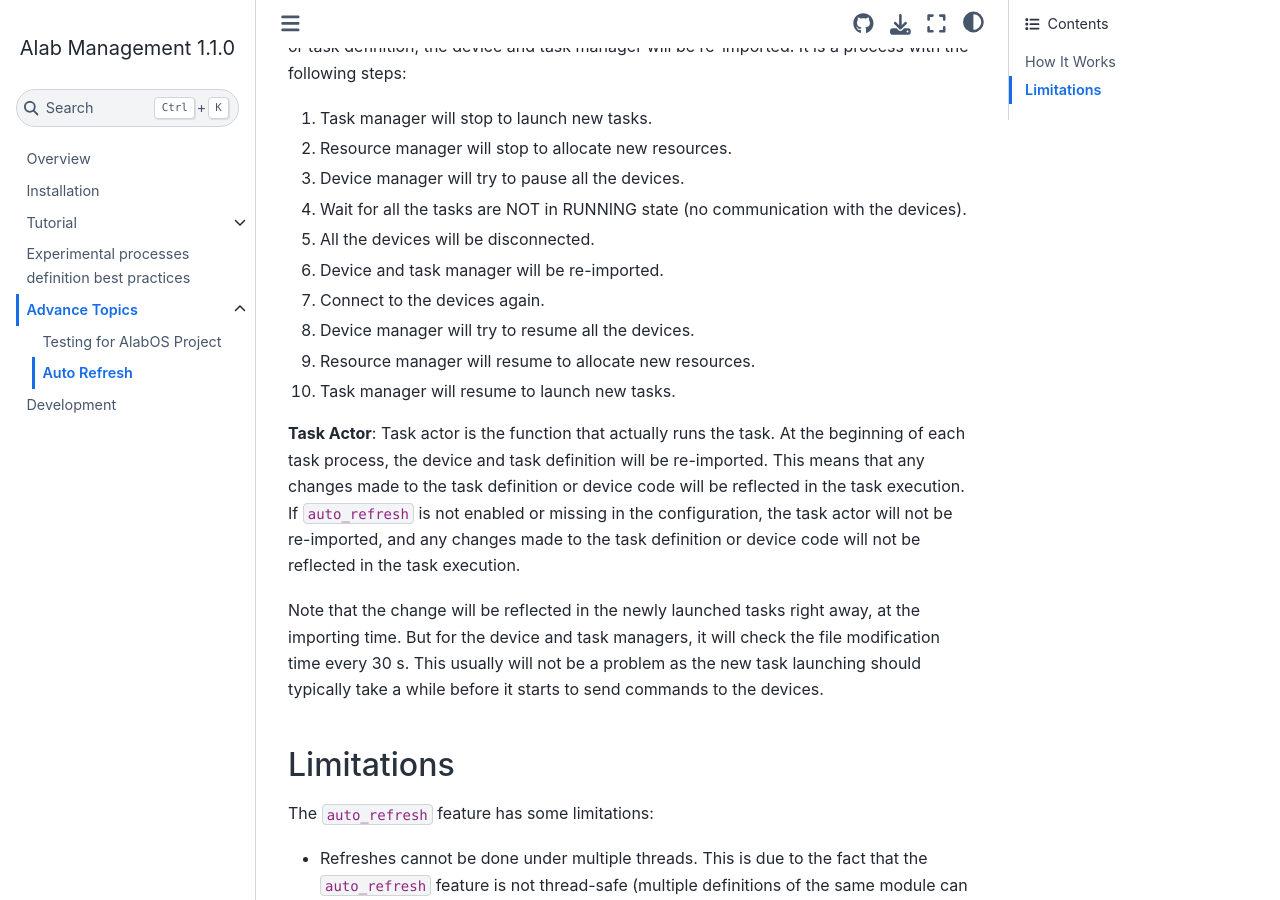
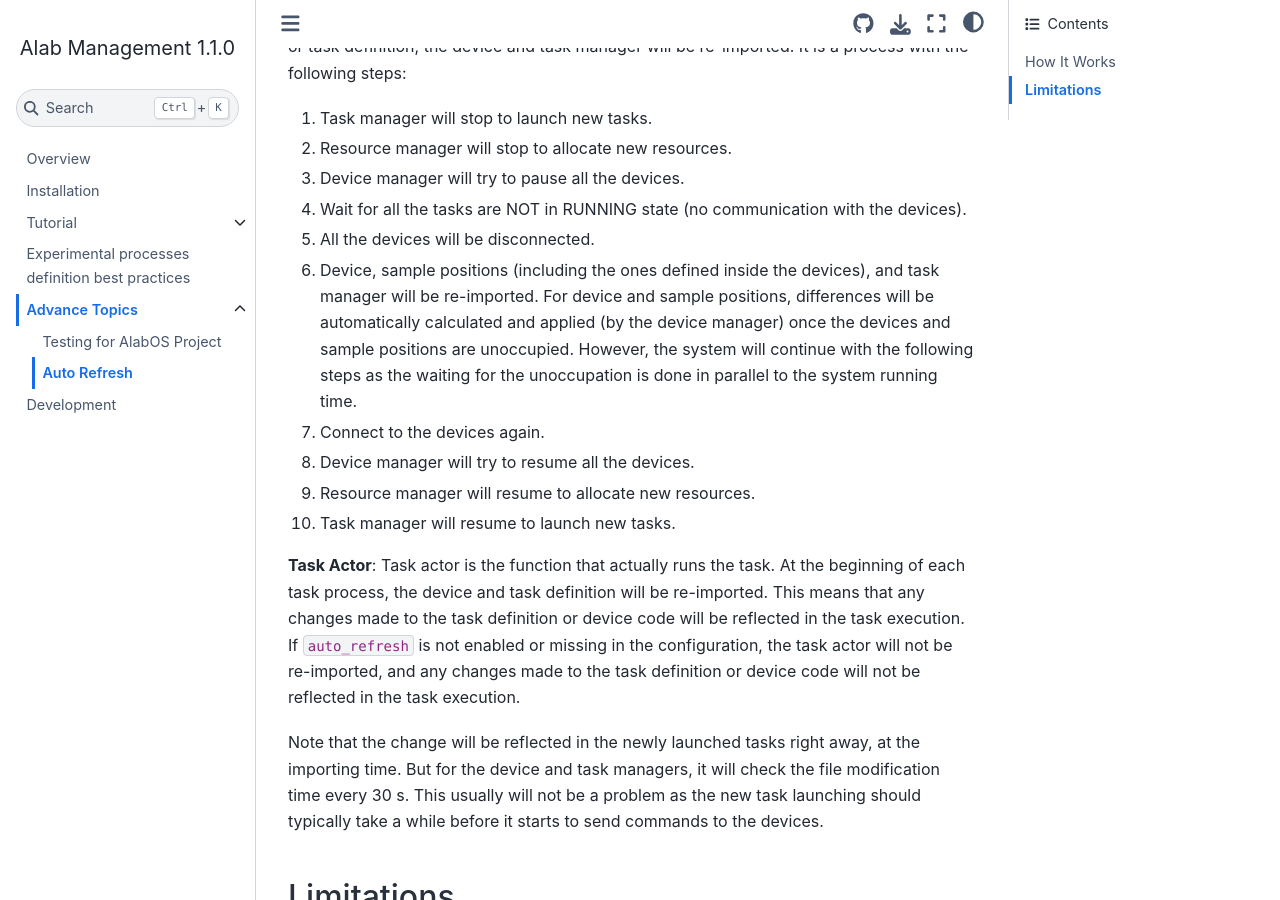
Before and after one commit to CederGroupHub/alabos, a Sphinx documentation site: the page built from docs/source/auto_refresh.md, in a window 1280 px wide and 900 px high, scrolled down 523 px. Built offline with Sphinx 7.4.7 and the Sphinx Book theme 1.1.4, drawn with Linux system fonts in a browser that asks for light colours; pages that are not in the unit, such as notebooks, are missing from menus; some of the changed text lies outside the part shown.

Commit message:
update auto_refresh documentation

```diff
--- a/docs/source/auto_refresh.md
+++ b/docs/source/auto_refresh.md
@@ -23,7 +23,7 @@ the device and task manager will be re-imported. It is a process with the follow
 3. Device manager will try to pause all the devices.
 4. Wait for all the tasks are NOT in RUNNING state (no communication with the devices).
 5. All the devices will be disconnected.
-6. Device and task manager will be re-imported.
+6. Device, sample positions (including the ones defined inside the devices), and task manager will be re-imported. For device and sample positions, differences will be automatically calculated and applied (by the device manager) once the devices and sample positions are unoccupied. However, the system will continue with the following steps as the waiting for the unoccupation is done in parallel to the system running time.
 7. Connect to the devices again.
 8. Device manager will try to resume all the devices.
 9. Resource manager will resume to allocate new resources.
@@ -49,3 +49,4 @@ The `auto_refresh` feature has some limitations:
 - For the tasks that are already running, the changes will not be reflected until the task is refreshed.
   This means that if you change the device or task definition, the running tasks will continue to use the old definitions.
   Keep in mind that the best practice is to ensure devices and tasks definitions are backward compatible to the older versions so that the running tasks can continue to run without any issues and not have a conflict with the new definitions.
+- No user input should be done during the refresh process to avoid unexpected behaviors. No blocking is currently implemented.
```
